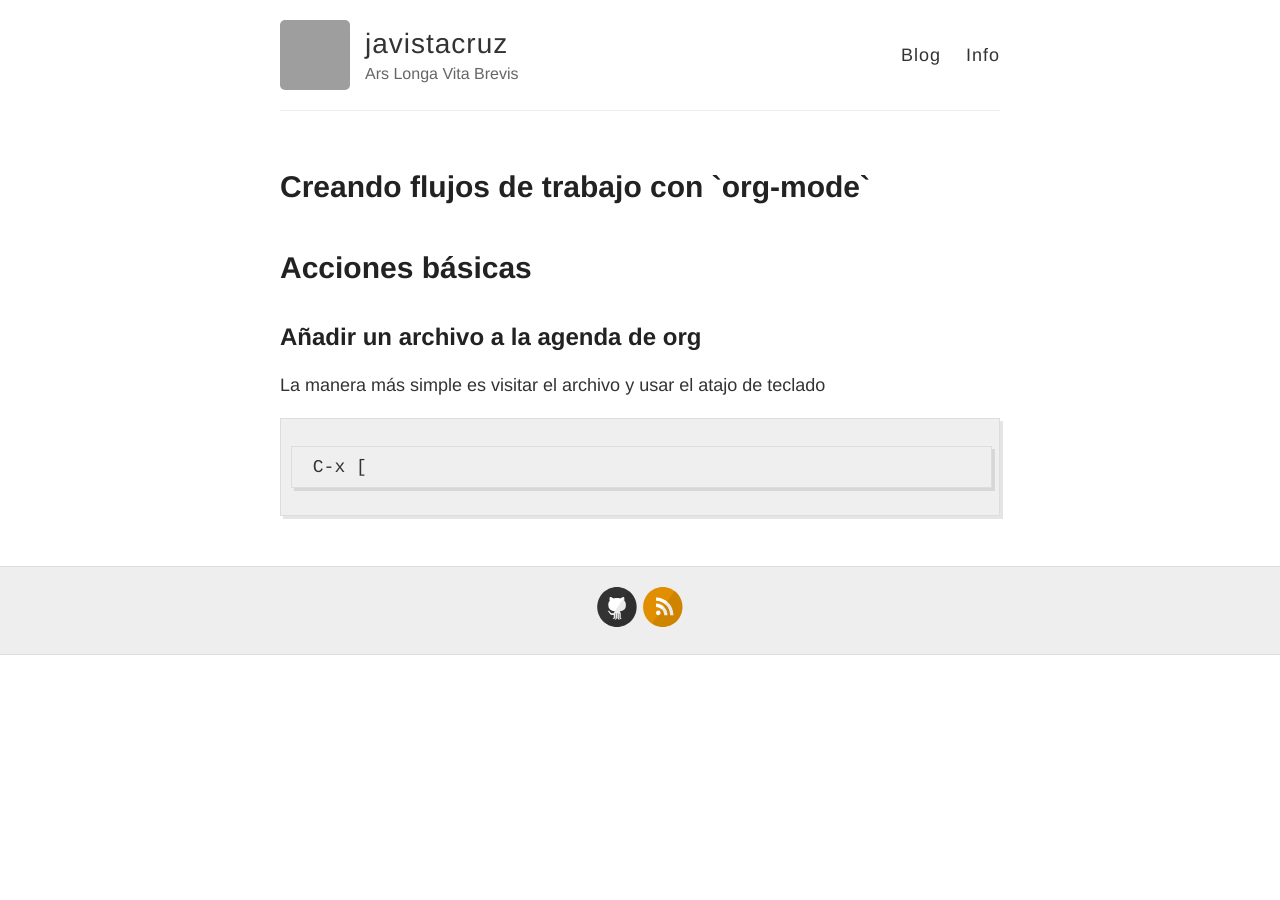
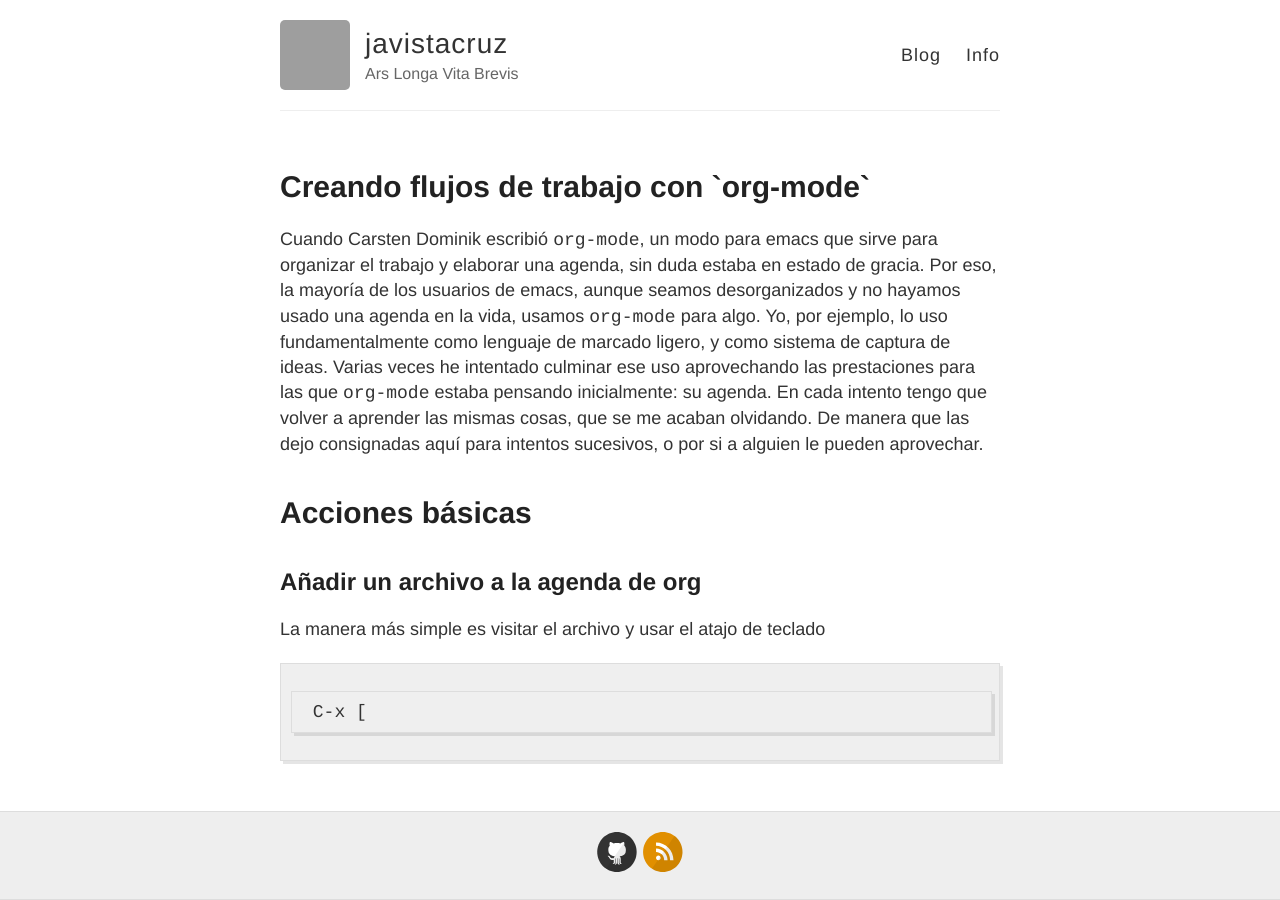
Before and after one commit to javistacruz/javistacruz.github.io, a Jekyll site: the page built from _posts/2020-04-19-agendas-con-org.md, in a window 1280 px wide. Built offline with Jekyll 4.4.1, drawn with Linux system fonts in a browser that asks for light colours; grey boxes are pictures that could not be loaded.

Commit message:
Añadida entradilla

```diff
--- a/_posts/2020-04-19-agendas-con-org.md
+++ b/_posts/2020-04-19-agendas-con-org.md
@@ -2,6 +2,8 @@
 layout: post
 title: Creando flujos de trabajo con `org-mode`
 ---
+
+Cuando Carsten Dominik escribió `org-mode`, un modo para emacs que sirve para organizar el trabajo y elaborar una agenda, sin duda estaba en estado de gracia. Por eso, la mayoría de los usuarios de emacs, aunque seamos desorganizados y no hayamos usado una agenda en la vida, usamos `org-mode` para algo. Yo, por ejemplo, lo uso fundamentalmente como lenguaje de marcado ligero, y como sistema de captura de ideas. Varias veces he intentado culminar ese uso aprovechando las prestaciones para las que `org-mode` estaba pensando inicialmente: su agenda. En cada intento tengo que volver a aprender las mismas cosas, que se me acaban olvidando. De manera que las dejo consignadas aquí para intentos sucesivos, o por si a alguien le pueden aprovechar.
 
 Acciones básicas
 ================
```
